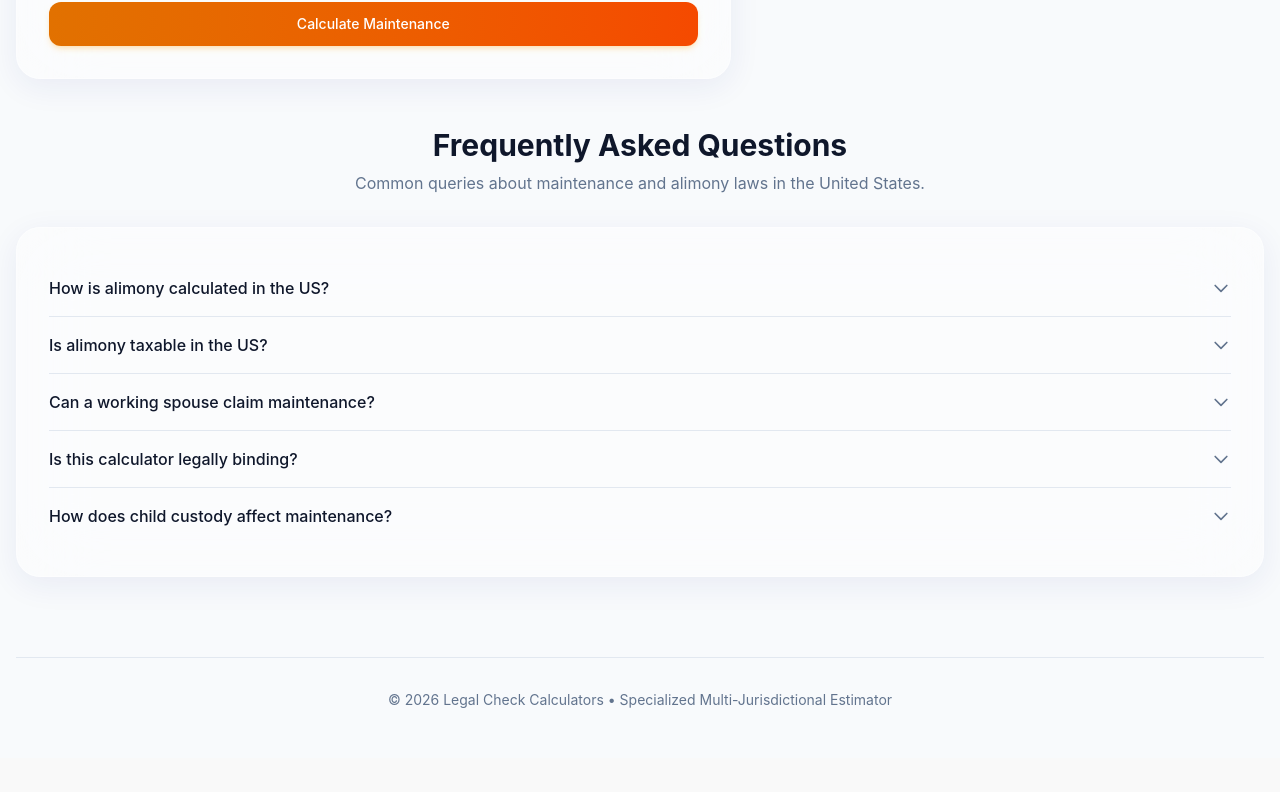
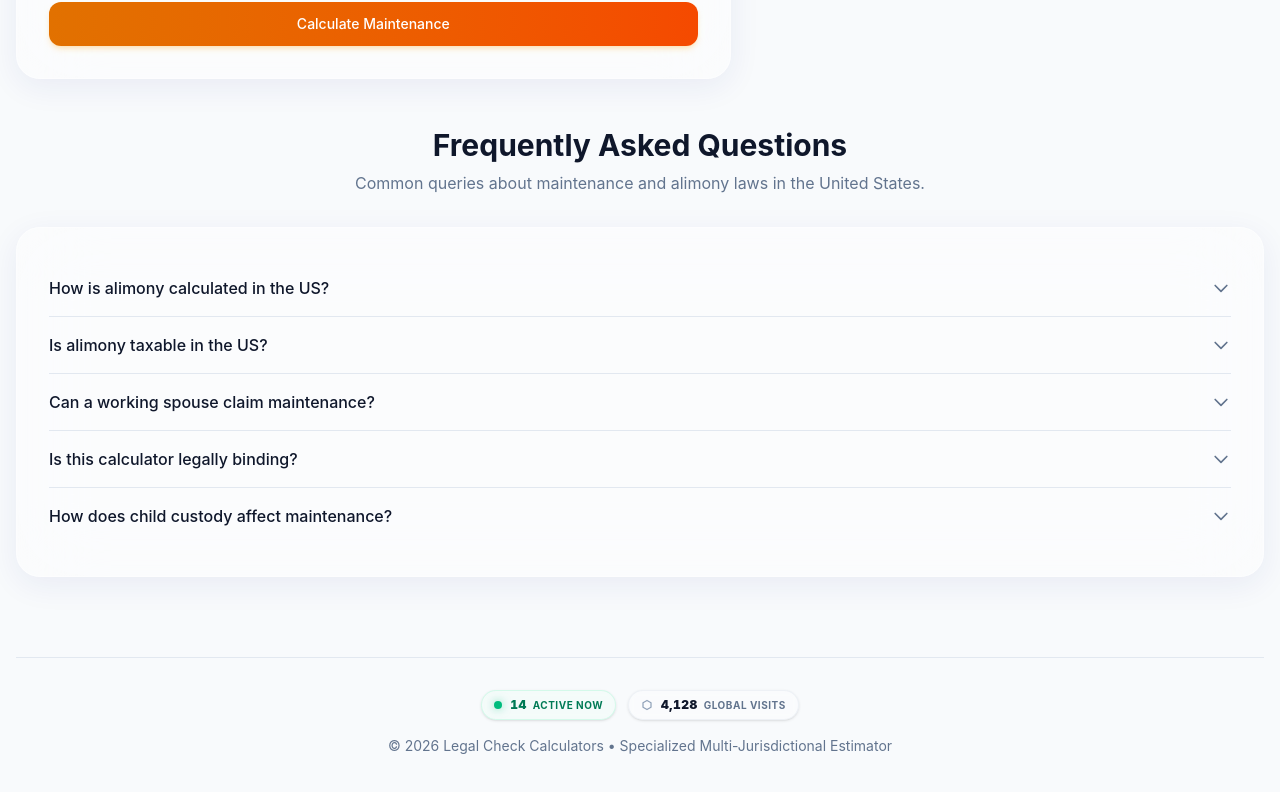
Before and after one commit to Narvdeshwar/legal-check-calculators, a React (Vite) app: page / in a window 1280 px wide. Shown: the part 1126-1918 px from the top of the page. Before the commit the page ends 1884 px from the top, so only its background shows below. Built offline with nearby package versions, Linux system fonts and the light colour scheme; no server answers.

Commit message:
added the live count

```diff
--- a/src/App.tsx
+++ b/src/App.tsx
@@ -2,6 +2,7 @@ import { useMaintenanceCalculator } from './modules/maintenance/hooks/useMainten
 import { MaintenanceCalculator } from './modules/maintenance/ui/MaintenanceCalculator';
 import { FAQSection } from './modules/maintenance/ui/FAQSection';
 import { translations } from './modules/maintenance/domain/translations';
+import { VisitorCounter } from './shared/ui/VisitorCounter';
 
 function App() {
   const calculator = useMaintenanceCalculator();
@@ -24,7 +25,8 @@ function App() {
       </main>
 
       <footer className="max-w-7xl mx-auto mt-20 pt-8 border-t border-slate-200 dark:border-slate-800 text-center">
-        <p className="text-sm text-slate-500">© 2026 Legal Check Calculators • Specialized Multi-Jurisdictional Estimator</p>
+        <VisitorCounter />
+        <p className="text-sm text-slate-500 mt-4">© 2026 Legal Check Calculators • Specialized Multi-Jurisdictional Estimator</p>
       </footer>
     </div>
   );
--- /dev/null
+++ b/src/shared/ui/VisitorCounter.tsx
@@ -0,0 +1,73 @@
+import { useState, useEffect } from 'react';
+
+export const VisitorCounter = () => {
+    // Local simulation for "active" visitors to look dynamic
+    const [activeVisitors, setActiveVisitors] = useState(() => Math.floor(Math.random() * 8) + 12);
+    // Real "Global Total" from CounterAPI
+    const [globalTotal, setGlobalTotal] = useState<number | null>(null);
+
+    useEffect(() => {
+        // 1. Fetch/Increment Global Count on mount
+        const fetchGlobalCount = async () => {
+            try {
+                // We use a unique namespace and key.
+                // "up" increments the count every time the page loads (once per session/mount)
+                const response = await fetch('https://api.counterapi.dev/v1/legal-check-calculators-shri/visitor-count/up');
+                const data = await response.json();
+                if (data && typeof data.count === 'number') {
+                    setGlobalTotal(data.count);
+                }
+            } catch (error) {
+                console.error("Failed to fetch global count:", error);
+                // Fallback to a random total if API fails
+                setGlobalTotal(4128);
+            }
+        };
+
+        fetchGlobalCount();
+
+        // 2. Local "Live" fluctuation interval
+        const interval = setInterval(() => {
+            setActiveVisitors(prev => {
+                const change = Math.floor(Math.random() * 3) - 1;
+                const next = prev + change;
+                return next < 8 ? 8 : next > 25 ? 25 : next;
+            });
+        }, 8000);
+
+        return () => clearInterval(interval);
+    }, []);
+
+    return (
+        <div className="flex flex-col items-center justify-center gap-4">
+            <div className="flex flex-wrap items-center justify-center gap-3">
+                {/* Live Section */}
+                <div className="inline-flex items-center gap-2 px-3 py-1.5 rounded-full border border-emerald-200/40 dark:border-emerald-800/20 bg-emerald-50/30 dark:bg-emerald-950/20 backdrop-blur-xs transition-all duration-300 hover:border-emerald-300 dark:hover:border-emerald-700/50 shadow-sm group">
+                    <div className="relative flex h-2 w-2">
+                        <span className="animate-ping absolute inline-flex h-full w-full rounded-full bg-emerald-400/60 opacity-75"></span>
+                        <span className="relative inline-flex rounded-full h-2 w-2 bg-emerald-500 shadow-[0_0_8px_rgba(16,185,129,0.5)]"></span>
+                    </div>
+                    <span className="text-[10px] font-bold tracking-wider uppercase text-emerald-700 dark:text-emerald-400/80 flex items-center gap-1.5 cursor-default">
+                        <span className="tabular-nums text-xs font-black">{activeVisitors}</span>
+                        <span>Active Now</span>
+                    </span>
+                </div>
+
+                {/* Global Total Section */}
+                <div className="inline-flex items-center gap-2 px-3 py-1.5 rounded-full border border-slate-200/50 dark:border-slate-800/50 bg-white/30 dark:bg-slate-900/30 backdrop-blur-xs transition-all duration-300 hover:border-slate-300 dark:hover:border-slate-700 shadow-sm group">
+                    <svg className="w-3 h-3 text-slate-400 group-hover:text-amber-500 transition-colors duration-300" fill="none" viewBox="0 0 24 24" stroke="currentColor">
+                        <path strokeLinecap="round" strokeLinejoin="round" strokeWidth={2.5} d="M12 21l-8-4.5v-9L12 3l8 4.5v9L12 21z" />
+                    </svg>
+                    <span className="text-[10px] font-bold tracking-wider uppercase text-slate-500 dark:text-slate-400 flex items-center gap-1.5 cursor-default">
+                        <span className="tabular-nums text-slate-900 dark:text-white text-xs font-black">
+                            {globalTotal ? globalTotal.toLocaleString() : '---'}
+                        </span>
+                        <span>Global Visits</span>
+                    </span>
+                </div>
+            </div>
+
+
+        </div>
+    );
+};
```
